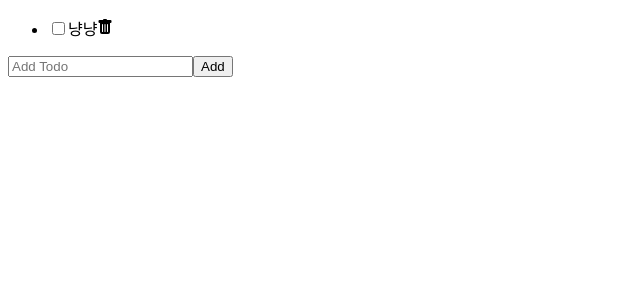
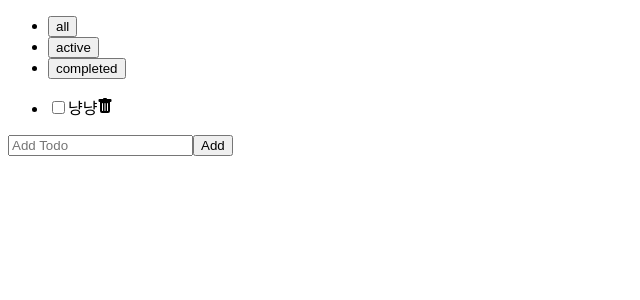
Before and after one commit to kot8585/react-todo-app, a React (Create React App) app in the folder my-todo/: page / in a window 1280 px wide. Shown: the top 300 px of the page, without its empty margins (0-640 px from the left). Built offline with nearby package versions, Linux system fonts and the light colour scheme.

Commit message:
"my" - filter todo 기능 완료
- type state를 todolist에서 관리하는게 맞나? filterTodo에서 관리하면 좋을텐데

```diff
--- /dev/null
+++ b/my-todo/src/FilterTodo.jsx
@@ -0,0 +1,17 @@
+import React from 'react';
+
+export default function FilterTodo({changeType}) {
+  const handleClick = (e) => {
+   changeType(e.target.className);
+  }
+
+  return (
+    <header>
+      <ul onClick={handleClick}>
+        <li><button className="all">all</button></li>
+        <li><button className="active">active</button></li>
+        <li><button className="completed">completed</button></li>
+      </ul>
+    </header>
+  );
+}
--- a/my-todo/src/Todo.jsx
+++ b/my-todo/src/Todo.jsx
@@ -3,14 +3,14 @@ import { BsFillTrashFill } from "react-icons/bs";
 
 export default function Todo({todo, onChecked, onDelete}) {
   return (
-    <div>
       <li key={todo.id}>
-            <input
-            type='checkbox'
-            value={todo.isCompleted}
-            onClick={() => onChecked(todo.id)}/>
-          {todo.text}
-          <BsFillTrashFill onClick={() => onDelete(todo.id)}/></li>
-    </div>
+          <input
+          type='checkbox'
+          //❗️엘리꺼랑 비교해보기
+          checked={todo.isCompleted}
+          onChange={() => onChecked(todo.id)}/>
+        {todo.text}
+        <BsFillTrashFill onClick={() => onDelete(todo.id)}/>
+      </li>
   );
 }
--- a/my-todo/src/TodoList.jsx
+++ b/my-todo/src/TodoList.jsx
@@ -1,16 +1,19 @@
 import React, {useState} from 'react';
 import AddTodo from './AddTodo';
+import FilterTodo from './FilterTodo';
 import Todo from './Todo';
 
 
 export default function TodoList() {
   const [todoList, setTodoList] = useState([{id: '1234', text: '냥냥', isCompleted: false}]);
+  const [type, setType] = useState('all');
 
 
   const handleAdd = (todo) => {
     setTodoList([...todoList, todo]);
   };
 
+  // 아.. todo에서 하는게 좋을것 같다면서 왜 또 이렇게 짰어. 생각안할래..
   const handleDelete = (id) => {
     setTodoList(todoList.filter(todo => todo.id !== id));
   };
@@ -22,12 +25,36 @@ export default function TodoList() {
     setTodoList([...todoList]);
   };
 
+  const filterTodo = (type) => {
+    switch(type) {
+      case 'all':
+        return todoList;
+      case 'active':
+        return todoList.filter(todo => todo.isCompleted === false);
+      case 'completed':
+        return todoList.filter(todo => todo.isCompleted === true);
+      default :
+        throw Error('알 수 없는 타입이다')
+    }
+  }
+
+  const changeType = (type) => {
+    setType(type);
+  }
+
   return (
     <section>
+      <FilterTodo changeType={changeType}/>
       <ul>
-        {todoList.map((todo) => {
-          return <Todo todo={todo} onChecked={handleChecked} onDelete={handleDelete}/>
-        })}
+        {filterTodo(type).map((todo) => (
+          <Todo
+            key={todo.id}
+            todo={todo}
+            onChecked={handleChecked}
+            onDelete={handleDelete}
+          />
+          )
+        )}
       </ul>
 
       <AddTodo onAdd={handleAdd}/>
```
